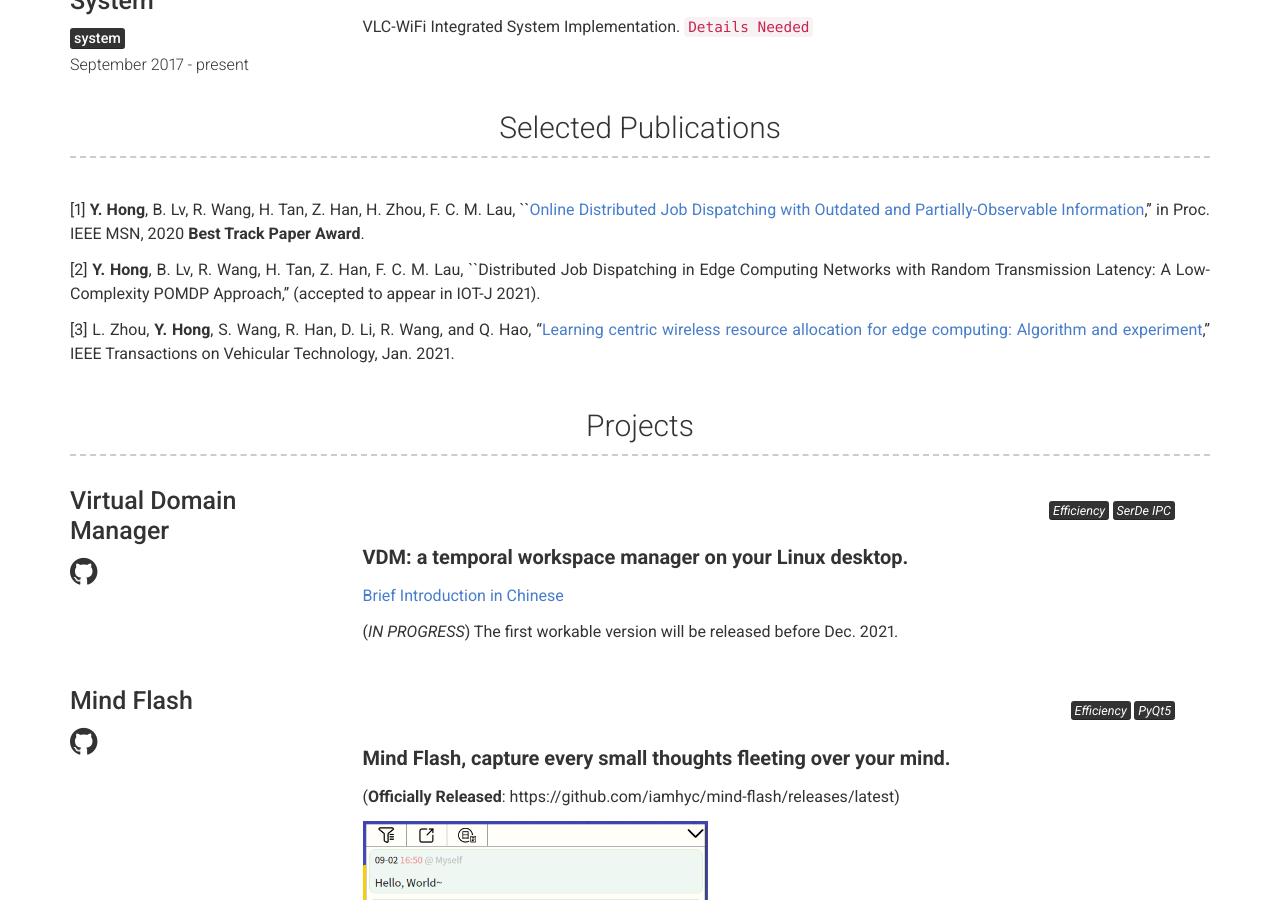
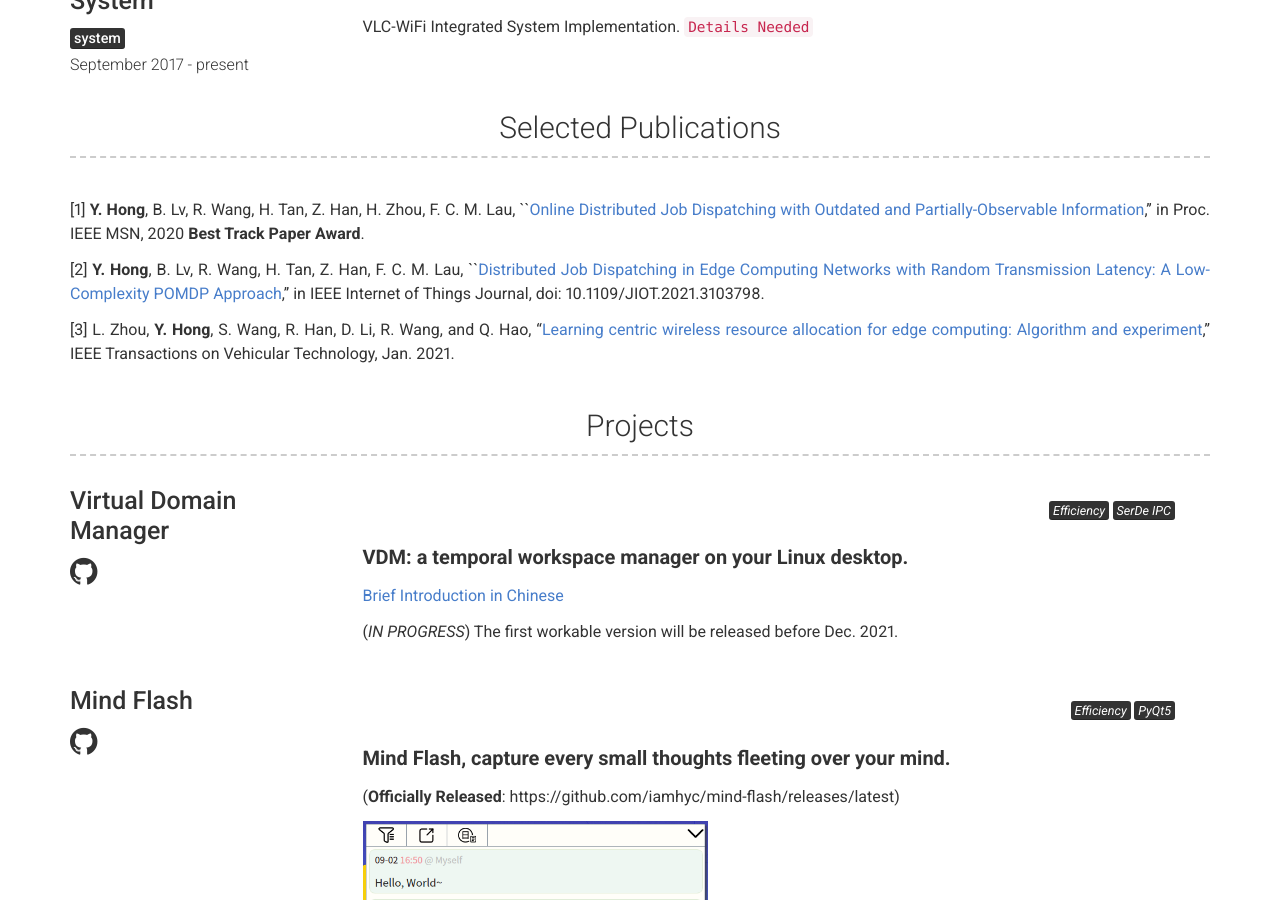
Before and after one commit to iamhyc/resume, a Jekyll site: the page built from index.md, in a window 1280 px wide and 900 px high, scrolled down 811 px. Built offline with Jekyll 4.4.1, drawn with Linux system fonts in a browser that asks for light colours; comment, search, counter and statistics services are not loaded.

Commit message:
Update _config.yml

```diff
--- a/_config.yml
+++ b/_config.yml
@@ -40,7 +40,7 @@ publication_title: Selected Publications #(Use this to override about more secti
 publication_content: | # Markdownify area
   [1] **Y. Hong**, B. Lv, R. Wang, H. Tan, Z. Han, H. Zhou, F. C. M. Lau, ``[Online Distributed Job Dispatching with Outdated and Partially-Observable Information](https://arxiv.org/abs/2012.13756),'' in Proc. IEEE MSN, 2020 **Best Track Paper Award**.
 
-  [2] **Y. Hong**, B. Lv, R. Wang, H. Tan, Z. Han, F. C. M. Lau, ``Distributed Job Dispatching in Edge Computing Networks with Random Transmission Latency: A Low-Complexity POMDP Approach,'' (accepted to appear in IOT-J 2021).
+  [2] **Y. Hong**, B. Lv, R. Wang, H. Tan, Z. Han, F. C. M. Lau, ``[Distributed Job Dispatching in Edge Computing Networks with Random Transmission Latency: A Low-Complexity POMDP Approach](https://ieeexplore.ieee.org/document/9509750),'' in IEEE Internet of Things Journal, doi: 10.1109/JIOT.2021.3103798.
 
   [3] L. Zhou, **Y. Hong**, S. Wang, R. Han, D. Li, R. Wang, and Q. Hao, "[Learning centric wireless resource allocation for edge computing: Algorithm and experiment](https://ieeexplore.ieee.org/document/9307274)," IEEE Transactions on Vehicular Technology, Jan. 2021.
 
```
